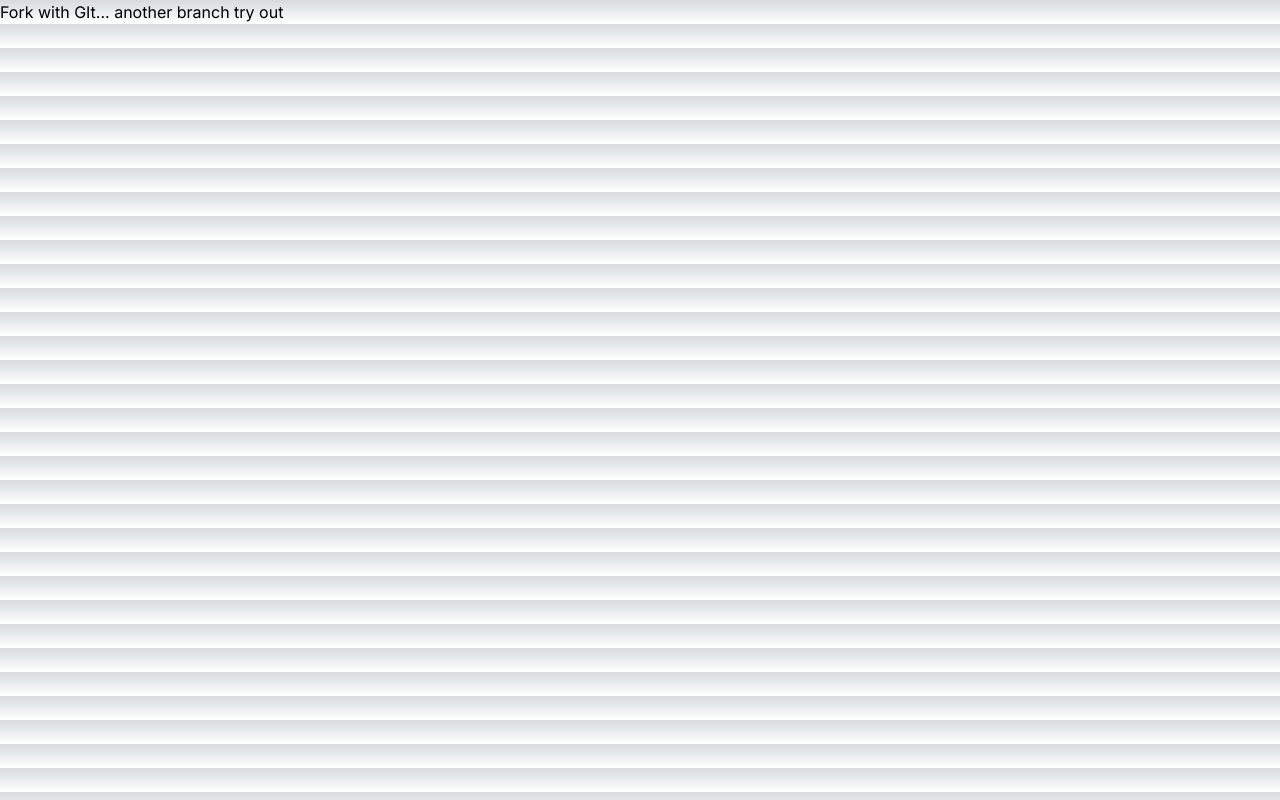
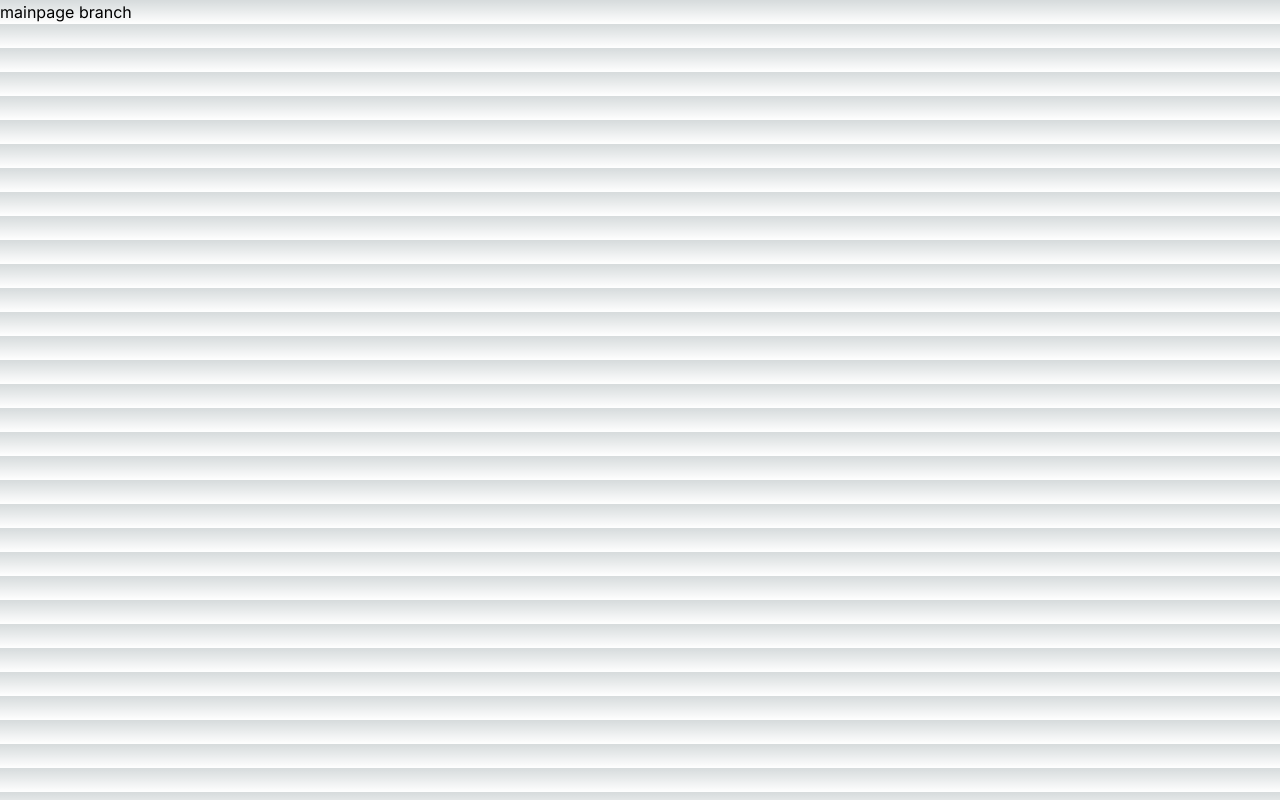
Before and after one commit to johnddong/forkgui, a Next.js app: page / in a window 1280 px wide. Built offline with nearby package versions, Linux system fonts and the light colour scheme.

Commit message:
add main text

```diff
--- a/app/page.tsx
+++ b/app/page.tsx
@@ -2,6 +2,6 @@ import Image from 'next/image';
 
 export default function Home() {
   return (
-    <h1>Fork with GIt... another branch try out</h1>
+    <h1>mainpage branch</h1>
   );
 }
```
